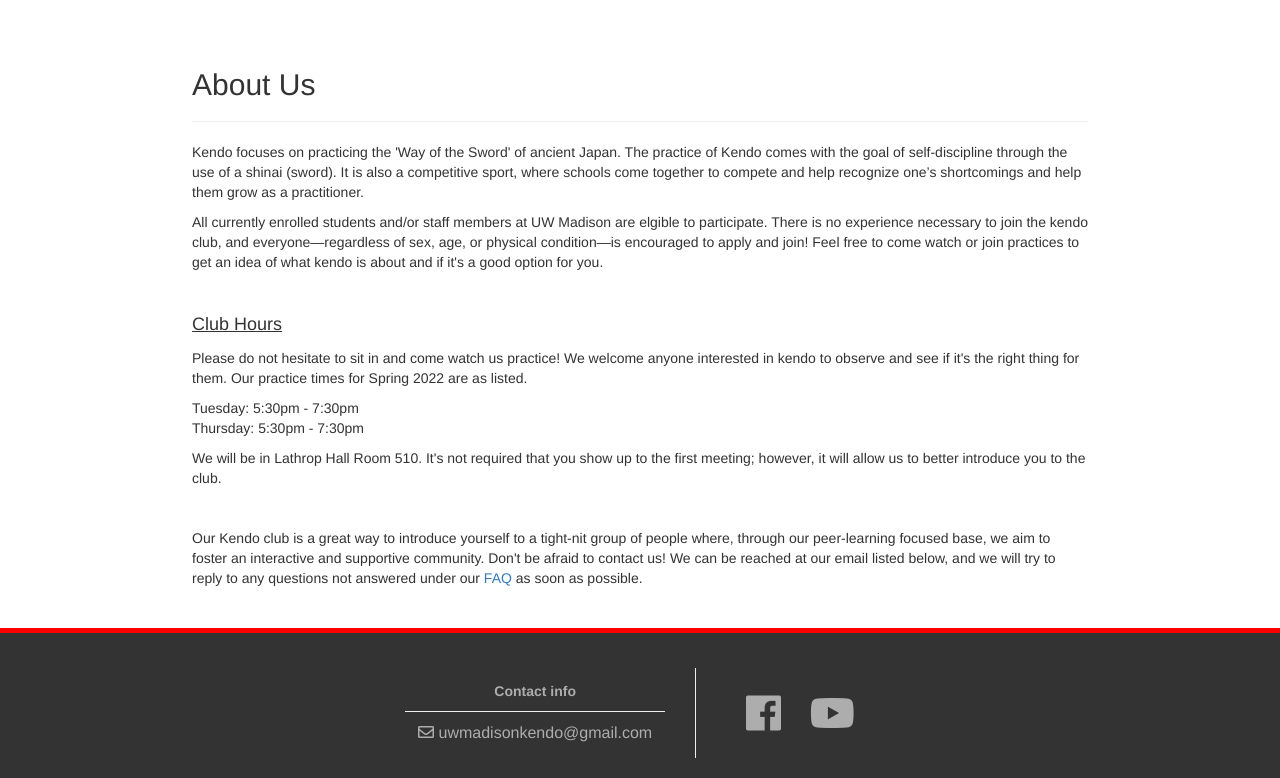
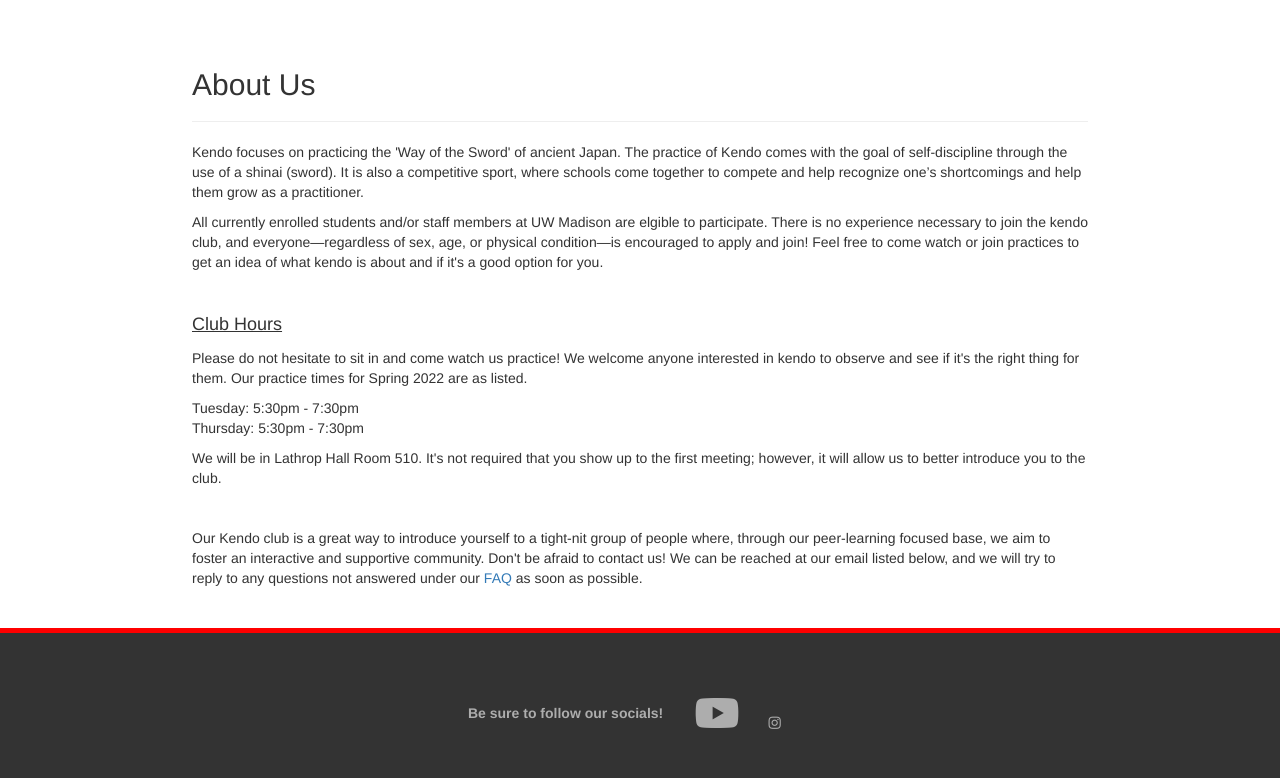
Before and after one commit to PatrickTheMerchant/Kendo-Website, a plain HTML site: page about.html in a window 1280 px wide. Shown: the part 614-1392 px from the top of the page. Drawn offline with nearby package versions, Linux system fonts and the light colour scheme; a script that the page names is missing.

Commit message:
Update about.html

```diff
--- a/about.html
+++ b/about.html
@@ -98,25 +98,17 @@
     <footer>
         <div class="footer-left">
             <center>
-                <p class='footer-text'><b>Contact info</b></p>
-                <hr style="margin:10px 0px">
-                <p></p>
-                <p class='footer-text' id="email"><a href="mailto:uwmadisonkendo@gmail.com" target="_blank" data-toggle="tooltip" title="Email" data-placement="left"><i class="far fa-envelope"></i> uwmadisonkendo@gmail.com</a></p>
+                <p class='footer-text'><b>Be sure to follow our socials!</b></p>
             </center>
-        </div>
-        <div class="vertical-line">
         </div>
         <div class="footer-mid">
             <p class='footer-text'>
-				<!--<a href="https://www.w3schools.com">
-					<img border="0" alt="W3Schools" src="./Images/UWM.png" style="background: rgb(61, 61, 61);" width="100" height="100">
-				</a>-->
-				<a href="https://www.facebook.com/groups/164479973669888/" target="_blank" data-toggle="tooltip" title="Facebook" data-placement="bottom">
-					<i class="fab fa-facebook"></i>
-				</a>
-				<span style="padding-right: 25px"></span>
 				<a href="https://www.youtube.com/channel/UCrNsz7acmvIylXcdzGjNfew" target="_blank" data-toggle="tooltip" title="Youtube" data-placement="bottom">
 					<i class="fab fa-youtube"></i>
+				</a>
+                <span style="padding-right: 25px"></span>
+                <a href="https://www.instagram.com/kendo_madisonwi/" target="_blank" data-toggle="tooltip" title="Instagram" data-placement="bottom">
+					<i class="fab fa-instagram"></i>
 				</a>
             </p>
         </div>
```
